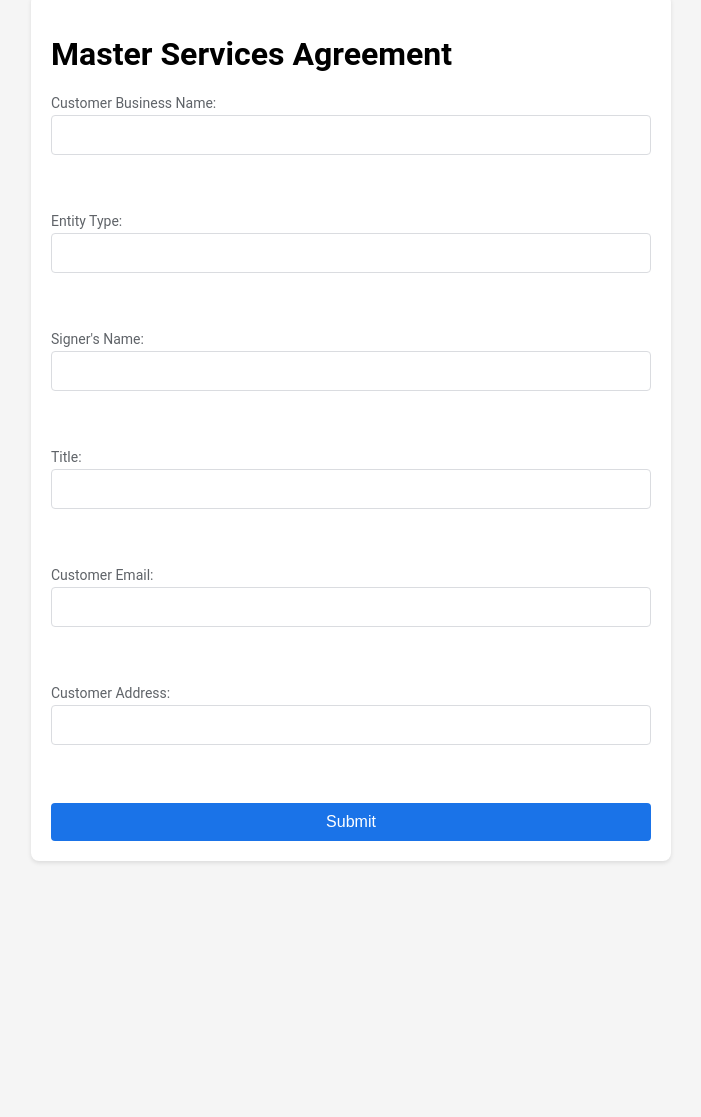
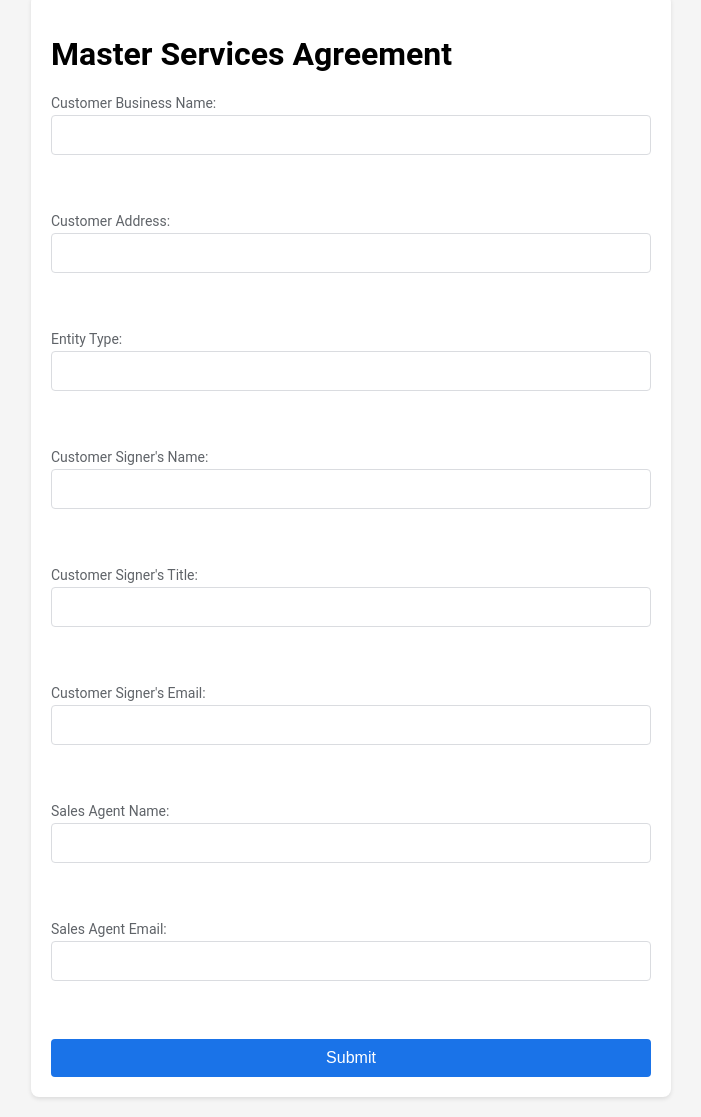
Before and after one commit to joeneuman/next90, a plain HTML site: page index.html in a window 1280 px wide. Shown: the part 26-1143 px from the top of the page, without its empty margins (289-990 px from the left). Before the commit the page ends 907 px from the top, so only its background shows below. Drawn offline with Linux system fonts and the light colour scheme.

Commit message:
Update index.html added Sales person

```diff
--- a/index.html
+++ b/index.html
@@ -11,20 +11,26 @@
             <label for="customerName">Customer Business Name:</label>
             <input type="text" id="customerName" name="customerName"><br><br>
 
+            <label for="customerAddress">Customer Address:</label>
+            <input type="text" id="customerAddress" name="customerAddress"><br><br>
+
             <label for="entityType">Entity Type:</label>
             <input type="text" id="entityType" name="entityType"><br><br>
 
-            <label for="signersName">Signer's Name:</label>
+            <label for="signersName">Customer Signer's Name:</label>
             <input type="text" id="signersName" name="signersName"><br><br>
 
-            <label for="title">Title:</label>
+            <label for="title">Customer Signer's Title:</label>
             <input type="text" id="title" name="title"><br><br>
 
-            <label for="customerEmail">Customer Email:</label>
+            <label for="customerEmail">Customer Signer's Email:</label>
             <input type="email" id="customerEmail" name="customerEmail"><br><br>
 
-            <label for="customerAddress">Customer Address:</label>
-            <input type="text" id="customerAddress" name="customerAddress"><br><br>
+            <label for="salesAgentName">Sales Agent Name:</label>
+            <input type="text" id="salesAgentName" name="salesAgentName"><br><br>
+
+            <label for="salesAgentEmail">Sales Agent Email:</label>
+            <input type="email" id="salesAgentEmail" name="salesAgentEmail"><br><br>
 
             <button type="button" onclick="generateUrlAndRedirect()">Submit</button>
         </form>
@@ -62,19 +68,21 @@
 
         // Function to generate the full URL and redirect
         function generateUrlAndRedirect() {
-            // PowerForm URL base with embedded Admin_UserName, Admin_Email, Company_UserName, and Company_Email
-            const powerFormBaseUrl = "https://demo.docusign.net/Member/PowerFormSigning.aspx?PowerFormId=81f14450-68ea-4b59-8ad5-10b251d9443a&env=demo&acct=f21b983b-0e82-4b5d-8733-0d3d3c71b5af&v=2&Admin_UserName=Fred%20Murray&Admin_Email=fred@primus.holdings&Company_UserName=Nick%20Long&Company_Email=fred@primus.holdings";
+            // PowerForm URL base with embedded Admin_UserName and Admin_Email
+            const powerFormBaseUrl = "https://demo.docusign.net/Member/PowerFormSigning.aspx?PowerFormId=81f14450-68ea-4b59-8ad5-10b251d9443a&env=demo&acct=f21b983b-0e82-4b5d-8733-0d3d3c71b5af&v=2&Admin_UserName=Fred%20Murray&Admin_Email=fred@giddydigs.com";
 
             // Get input values
             const customerBusinessName = document.getElementById("customerName").value;
+            const customerAddress = document.getElementById("customerAddress").value;
             const entityType = document.getElementById("entityType").value;
             const signersName = document.getElementById("signersName").value;
             const title = document.getElementById("title").value;
             const customerEmail = document.getElementById("customerEmail").value;
-            const customerAddress = document.getElementById("customerAddress").value;
+            const salesAgentName = document.getElementById("salesAgentName").value;
+            const salesAgentEmail = document.getElementById("salesAgentEmail").value;
 
             // Generate the full URL with all required data
-            const fullUrl = `${powerFormBaseUrl}&Month=${getCurrentMonth()}&Day=${getCurrentDay()}&YY=${getCurrentYear()}&Customer=${encodeURIComponent(customerBusinessName)}&Entity%20Type=${encodeURIComponent(entityType)}&Customer_UserName=${encodeURIComponent(signersName)}&CustomerUsername=${encodeURIComponent(signersName)}&title=${encodeURIComponent(title)}&Customer_Email=${encodeURIComponent(customerEmail)}&customerAddress=${encodeURIComponent(customerAddress)}`;
+            const fullUrl = `${powerFormBaseUrl}&Month=${getCurrentMonth()}&Day=${getCurrentDay()}&YY=${getCurrentYear()}&Customer=${encodeURIComponent(customerBusinessName)}&customerAddress=${encodeURIComponent(customerAddress)}&Entity%20Type=${encodeURIComponent(entityType)}&Customer_UserName=${encodeURIComponent(signersName)}&CustomerUsername=${encodeURIComponent(signersName)}&title=${encodeURIComponent(title)}&Customer_Email=${encodeURIComponent(customerEmail)}&Sales_Agent_Name=${encodeURIComponent(salesAgentName)}&Sales_Agent_Email=${encodeURIComponent(salesAgentEmail)}`;
 
             // Redirect to the generated URL
             window.location.href = fullUrl;
```
